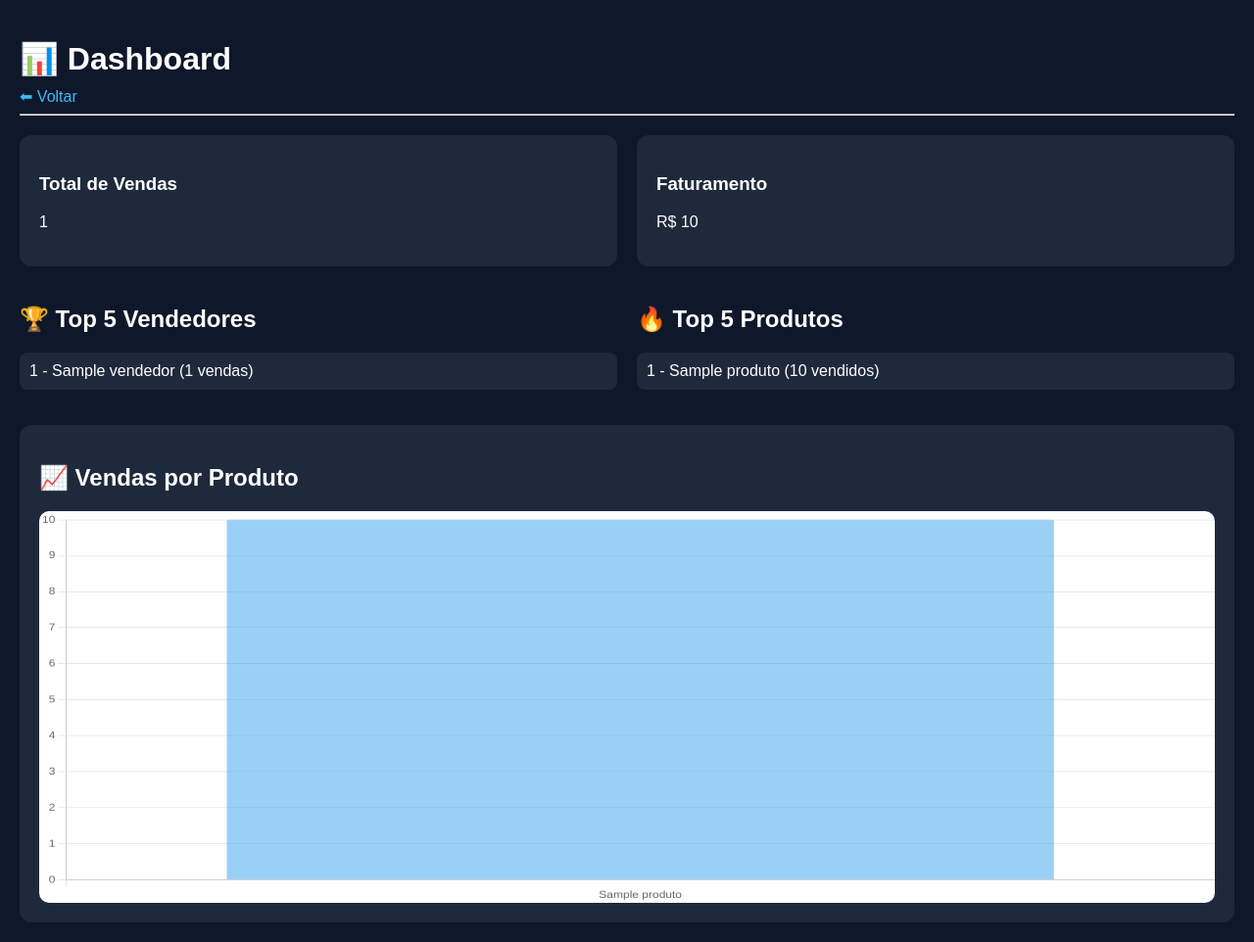
After one commit to felipepassos068/DataSales, a Django app: page /dashboard/ in a window 1280 px wide. The commit adds this page. Shown: the whole page at 98% size. Run offline with Django 5.2, Linux system fonts and the light colour scheme; tables that the repository leaves empty hold one stand-in row (values such as "Sample post").

Commit message:
projeto completo

```diff
--- a/config/settings.py
+++ b/config/settings.py
@@ -103,9 +103,9 @@ AUTH_PASSWORD_VALIDATORS = [
 # Internationalization
 # https://docs.djangoproject.com/en/6.0/topics/i18n/
 
-LANGUAGE_CODE = 'en-us'
+LANGUAGE_CODE = 'pt-br'
 
-TIME_ZONE = 'UTC'
+TIME_ZONE = 'America/Sao_Paulo'
 
 USE_I18N = True
 
--- /dev/null
+++ b/vendas/templates/vendas/dashboard.html
@@ -0,0 +1,189 @@
+<!DOCTYPE html>
+<html>
+<head>
+    <title>Dashboard</title>
+
+    <style>
+        body {
+            font-family: Arial;
+            background: #0f172a;
+            color: white;
+            margin: 0;
+            padding: 20px;
+        }
+
+        h1 {
+            margin-bottom: 10px;
+        }
+
+        a {
+            color: #38bdf8;
+            text-decoration: none;
+        }
+
+
+        .container {
+            display: grid;
+            grid-template-columns: 1fr 1fr;
+            gap: 20px;
+            margin-top: 20px;
+        }
+
+
+        .card {
+            background: #1e293b;
+            padding: 20px;
+            border-radius: 12px;
+        }
+
+
+        ul {
+            list-style: none;
+            padding: 0;
+        }
+
+        li {
+            background: #1e293b;
+            margin-bottom: 10px;
+            padding: 10px;
+            border-radius: 8px;
+        }
+
+        .grafico-container {
+            grid-column: span 2;
+            background: #1e293b;
+            padding: 20px;
+            border-radius: 12px;
+        }
+
+        canvas {
+            background: white;
+            border-radius: 10px;
+            width: 100% !important;
+            height: 400px !important;
+        }
+    </style>
+</head>
+
+<body>
+
+<h1>📊 Dashboard</h1>
+<a href="/">⬅ Voltar</a>
+<hr>
+
+<div class="container">
+
+
+    <div class="card">
+        <h3>Total de Vendas</h3>
+        <p id="total">...</p>
+    </div>
+
+    <div class="card">
+        <h3>Faturamento</h3>
+        <p id="faturamento">...</p>
+    </div>
+
+    <div>
+        <h2>🏆 Top 5 Vendedores</h2>
+        <ul id="lista_vendedores"></ul>
+    </div>
+
+
+    <div>
+        <h2>🔥 Top 5 Produtos</h2>
+        <ul id="lista_produtos"></ul>
+    </div>
+
+
+    <div class="grafico-container">
+        <h2>📈 Vendas por Produto</h2>
+        <canvas id="grafico"></canvas>
+    </div>
+
+</div>
+
+<script src="https://cdn.jsdelivr.net/npm/chart.js"></script>
+
+<script>
+let chart;
+
+function carregarDados() {
+    fetch('/api/dashboard/')
+        .then(res => res.json())
+        .then(data => {
+
+
+            document.getElementById('total').innerText =
+                data.total_vendas;
+
+            document.getElementById('faturamento').innerText =
+                "R$ " + data.faturamento_total;
+
+            const listaVendedores = document.getElementById('lista_vendedores');
+            listaVendedores.innerHTML = '';
+
+            data.top_vendedores.forEach((v, index) => {
+                listaVendedores.innerHTML +=
+                    `<li> ${index + 1} - ${v.vendedor__nome} (${v.total} vendas)</li>`;
+            });
+
+            const listaProdutos = document.getElementById('lista_produtos');
+            listaProdutos.innerHTML = '';
+
+            data.top_produtos.forEach((p, index) => {
+                listaProdutos.innerHTML +=
+                    `<li> ${index + 1} - ${p.produto__nome} (${p.total} vendidos)</li>`;
+            });
+
+            const labels = data.vendas_por_produto.map(d => d.produto__nome);
+            const valores = data.vendas_por_produto.map(d => d.total);
+
+            if (chart) {
+                chart.data.labels = labels;
+                chart.data.datasets[0].data = valores;
+                chart.update();
+            } else {
+                chart = new Chart(document.getElementById('grafico'), {
+                    type: 'bar',
+                    data: {
+                        labels: labels,
+                        datasets: [{
+                            label: 'Vendas por Produto',
+                            data: valores
+                        }]
+                    },
+                    options: {
+
+
+                        responsive: true,
+                        maintainAspectRatio: false,
+
+                        plugins: {
+                            legend: {
+                                display: false
+                            }
+                        },
+
+                        scales: {
+                            x: {
+                                beginAtZero: true
+                            },
+                            y: {
+                                ticks: {
+                                    autoSkip: false
+                                }
+                            }
+                        }
+                    }
+                });
+            }
+        });
+}
+
+setInterval(carregarDados, 3000);
+carregarDados();
+</script>
+
+</body>
+</html>
--- a/vendas/urls.py
+++ b/vendas/urls.py
@@ -2,9 +2,15 @@ from django.urls import path
 from . import views
 
 urlpatterns = [
+    path('', views.home, name='home'),
+
     path('produtos/', views.lista_produtos, name='lista_produtos'),
-    path('produtos/buscar/', views.buscar_produtos, name='buscar_produtos'),
     path('produtos/criar/', views.criar_produto, name='criar_produto'),
     path('produtos/editar/<int:id>/', views.editar_produto, name='editar_produto'),
     path('produtos/deletar/<int:id>/', views.deletar_produto, name='deletar_produto'),
+    path('vendas/', views.lista_vendas, name='lista_vendas'),
+    path('vendas/criar/', views.criar_venda, name='criar_venda'),
+    path('editar-venda/<int:id>/', views.editar_venda, name='editar_venda'),
+    path('api/dashboard/', views.dados_dashboard, name='dados_dashboard'),
+    path('dashboard/', views.dashboard, name='dashboard'),
 ]
--- a/vendas/views.py
+++ b/vendas/views.py
@@ -1,5 +1,7 @@
 from django.shortcuts import render, redirect, get_object_or_404
 from .models import Produto, Venda, Vendedor
+from  django.db.models import Sum, Count
+from django.http import JsonResponse
 
 
 
@@ -28,35 +30,54 @@ def lista_produtos(request):
 
 def criar_produto(request):
     if request.method == 'POST':
-        Produto.objects.create(
-            nome=request.POST.get('nome'),
-            marca=request.POST.get('marca'),
-            preco=request.POST.get('preco'),
-            quantidade_estoque=request.POST.get('quantidade')
-        )
-        return redirect('lista_produtos')
+        try:
+            Produto.objects.create(
+                nome=request.POST.get('nome'),
+                marca=request.POST.get('marca'),
+                preco=float(request.POST.get('preco')),
+                quantidade_estoque=int(request.POST.get('quantidade'))
+            )
+            return redirect('lista_produtos')
+
+        except Exception as e:
+            print(e)
+            return render(request, 'vendas/criar_produto.html', {
+                'erro': str(e)
+            })
 
     return render(request, 'vendas/criar_produto.html')
-
-
 
 def editar_produto(request, id):
     produto = get_object_or_404(Produto, id=id)
 
     if request.method == 'POST':
-        produto.nome = request.POST.get('nome')
-        produto.marca = request.POST.get('marca')
-        produto.preco = request.POST.get('preco')
-        produto.quantidade_estoque = request.POST.get('quantidade')
-        produto.save()
+        try:
+            nome = request.POST.get('nome')
+            marca = request.POST.get('marca')
+            preco = request.POST.get('preco')
+            quantidade = request.POST.get('quantidade')
 
-        return redirect('lista_produtos')
+            if not nome or not marca or not preco or not quantidade:
+                raise ValueError("Preencha todos os campos")
+
+            produto.nome = nome
+            produto.marca = marca
+            produto.preco = float(preco)
+            produto.quantidade_estoque = int(quantidade)
+            produto.save()
+
+            return redirect('lista_produtos')
+
+        except Exception as e:
+            print("ERRO AO EDITAR:", e)
+            return render(request, 'vendas/editar_produto.html', {
+                'produto': produto,
+                'erro': str(e)
+            })
 
     return render(request, 'vendas/editar_produto.html', {
         'produto': produto
     })
-
-
 
 def deletar_produto(request, id):
     produto = get_object_or_404(Produto, id=id)
@@ -66,7 +87,16 @@ def deletar_produto(request, id):
 
 
 def lista_vendas(request):
+    produto = request.GET.get('produto')
+    vendedor = request.GET.get('vendedor')
+
     vendas = Venda.objects.select_related('produto', 'vendedor').all()
+
+    if produto:
+        vendas = vendas.filter(produto__nome__icontains=produto)
+
+    if vendedor:
+        vendas = vendas.filter(vendedor__nome__icontains=vendedor)
 
     return render(request, 'vendas/vendas.html', {
         'vendas': vendas
@@ -79,22 +109,147 @@ def criar_venda(request):
     vendedores = Vendedor.objects.all()
 
     if request.method == 'POST':
-        produto_id = request.POST.get('produto')
-        vendedor_id = request.POST.get('vendedor')
-        quantidade = int(request.POST.get('quantidade'))
+        try:
+            produto_id = request.POST.get('produto')
+            vendedor_id = request.POST.get('vendedor')
+            quantidade = request.POST.get('quantidade')
 
-        produto = get_object_or_404(Produto, id=produto_id)
-        vendedor = get_object_or_404(Vendedor, id=vendedor_id)
+            if not produto_id or not vendedor_id or not quantidade:
+                raise ValueError("Preencha todos os campos")
 
-        Venda.objects.create(
-            produto=produto,
-            vendedor=vendedor,
-            quantidade=quantidade
-        )
+            quantidade = int(quantidade)
 
-        return redirect('lista_vendas')
+            produto = get_object_or_404(Produto, id=produto_id)
+            vendedor = get_object_or_404(Vendedor, id=vendedor_id)
+
+            if quantidade <= 0:
+                raise ValueError("Quantidade inválida")
+
+            if quantidade > produto.quantidade_estoque:
+                raise ValueError("Estoque insuficiente")
+
+            valor_unitario = produto.preco
+            valor_total = valor_unitario * quantidade
+
+
+            produto.quantidade_estoque -= quantidade
+            produto.save()
+
+            Venda.objects.create(
+                produto=produto,
+                vendedor=vendedor,
+                quantidade=quantidade,
+                valor_unitario=valor_unitario,
+                valor_total=valor_total
+            )
+
+            return redirect('lista_vendas')
+
+        except Exception as e:
+            print("ERRO:", e)
+
+            return render(request, 'vendas/criar_venda.html', {
+                'produtos': produtos,
+                'vendedores': vendedores,
+                'erro': str(e)
+            })
 
     return render(request, 'vendas/criar_venda.html', {
         'produtos': produtos,
         'vendedores': vendedores
     })
+
+def editar_venda(request, id):
+    venda = get_object_or_404(Venda, id=id)
+    produtos = Produto.objects.all()
+    vendedores = Vendedor.objects.all()
+
+    if request.method == 'POST':
+        try:
+            produto_id = request.POST.get('produto')
+            vendedor_id = request.POST.get('vendedor')
+            quantidade = int(request.POST.get('quantidade'))
+
+            produto_novo = get_object_or_404(Produto, id=produto_id)
+            vendedor = get_object_or_404(Vendedor, id=vendedor_id)
+
+            if quantidade <= 0:
+                raise ValueError("Quantidade inválida")
+
+
+            produto_antigo = venda.produto
+            produto_antigo.quantidade_estoque += venda.quantidade
+            produto_antigo.save()
+
+
+            if quantidade > produto_novo.quantidade_estoque:
+                raise ValueError("Estoque insuficiente")
+
+
+            produto_novo.quantidade_estoque -= quantidade
+            produto_novo.save()
+
+
+            venda.produto = produto_novo
+            venda.vendedor = vendedor
+            venda.quantidade = quantidade
+            venda.valor_unitario = produto_novo.preco
+            venda.valor_total = quantidade * produto_novo.preco
+            venda.save()
+
+            return redirect('lista_vendas')
+
+        except Exception as e:
+            return render(request, 'vendas/editar_venda.html', {
+                'venda': venda,
+                'produtos': produtos,
+                'vendedores': vendedores,
+                'erro': str(e)
+            })
+
+    return render(request, 'vendas/editar_venda.html', {
+        'venda': venda,
+        'produtos': produtos,
+        'vendedores': vendedores
+    })
+
+def dashboard(request):
+    return render(request, 'vendas/dashboard.html')
+
+
+
+def dados_dashboard(request):
+    total_vendas = Venda.objects.count()
+
+    faturamento_total = Venda.objects.aggregate(
+        total=Sum('valor_total')
+    )['total'] or 0
+
+    vendas_por_produto = list(
+        Venda.objects
+        .values('produto__nome')
+        .annotate(total=Sum('quantidade'))
+        .order_by()[:50]
+    )
+
+    top_vendedores = list(
+    Venda.objects
+      .values('vendedor__nome')
+      .annotate(total=Count('id'))
+      .order_by('-total')[:5]
+    )
+
+    top_produtos = list(
+    Venda.objects
+    .values('produto__nome')
+    .annotate(total=Sum('quantidade'))
+    .order_by('-total')[:5]
+    )
+
+    return JsonResponse({
+        'total_vendas': total_vendas,
+        'faturamento_total': float(faturamento_total),
+        'vendas_por_produto': vendas_por_produto,
+        'top_vendedores': top_vendedores,
+        'top_produtos' : top_produtos
+    })
```
Also changed, not shown: vendas/models.py (+18 -11 lines), vendas/templates/vendas/criar_produto.html (added, +34 -0 lines), vendas/templates/vendas/criar_venda.html (added, +48 -0 lines), vendas/templates/vendas/editar_produto.html (added, +34 -0 lines), vendas/templates/vendas/editar_venda.html (added, +37 -0 lines), vendas/templates/vendas/home.html (+12 -1 lines), vendas/templates/vendas/produtos.html (+34 -10 lines), vendas/templates/vendas/vendas.html (added, +57 -0 lines).
